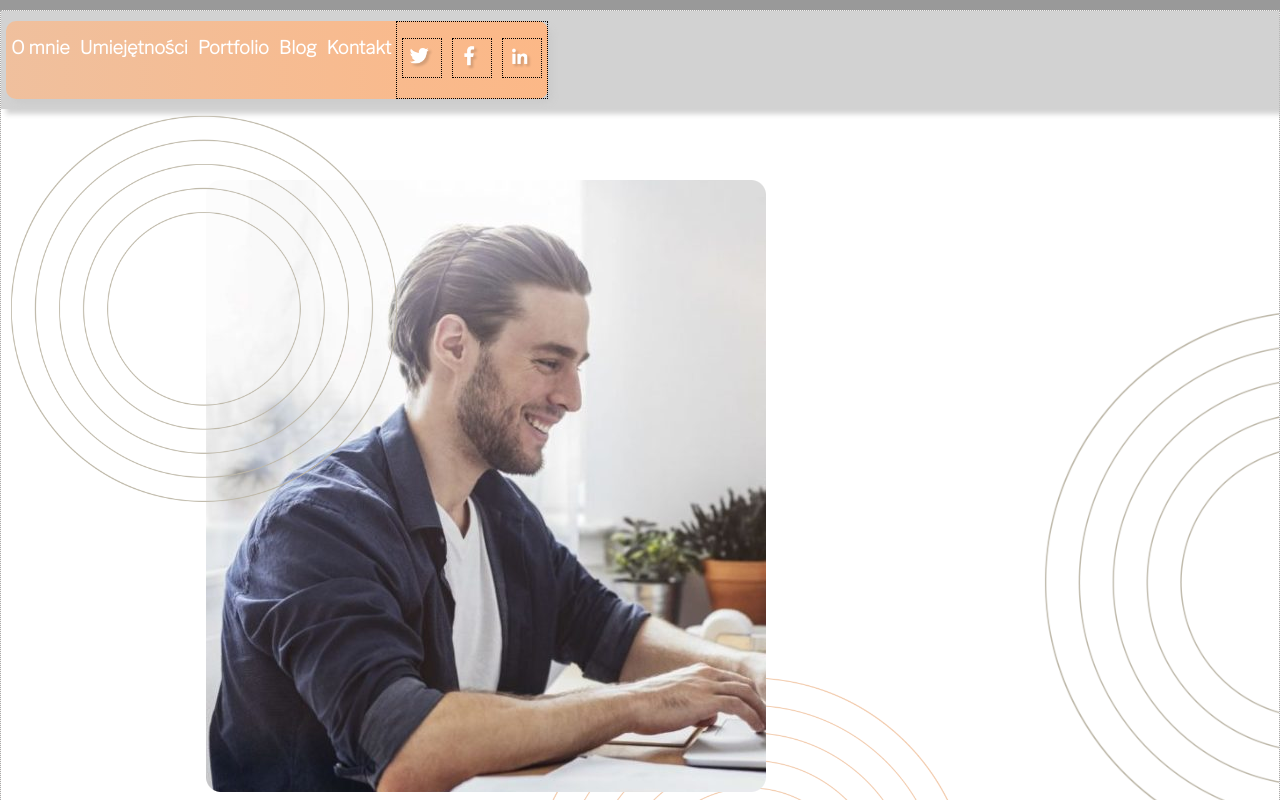
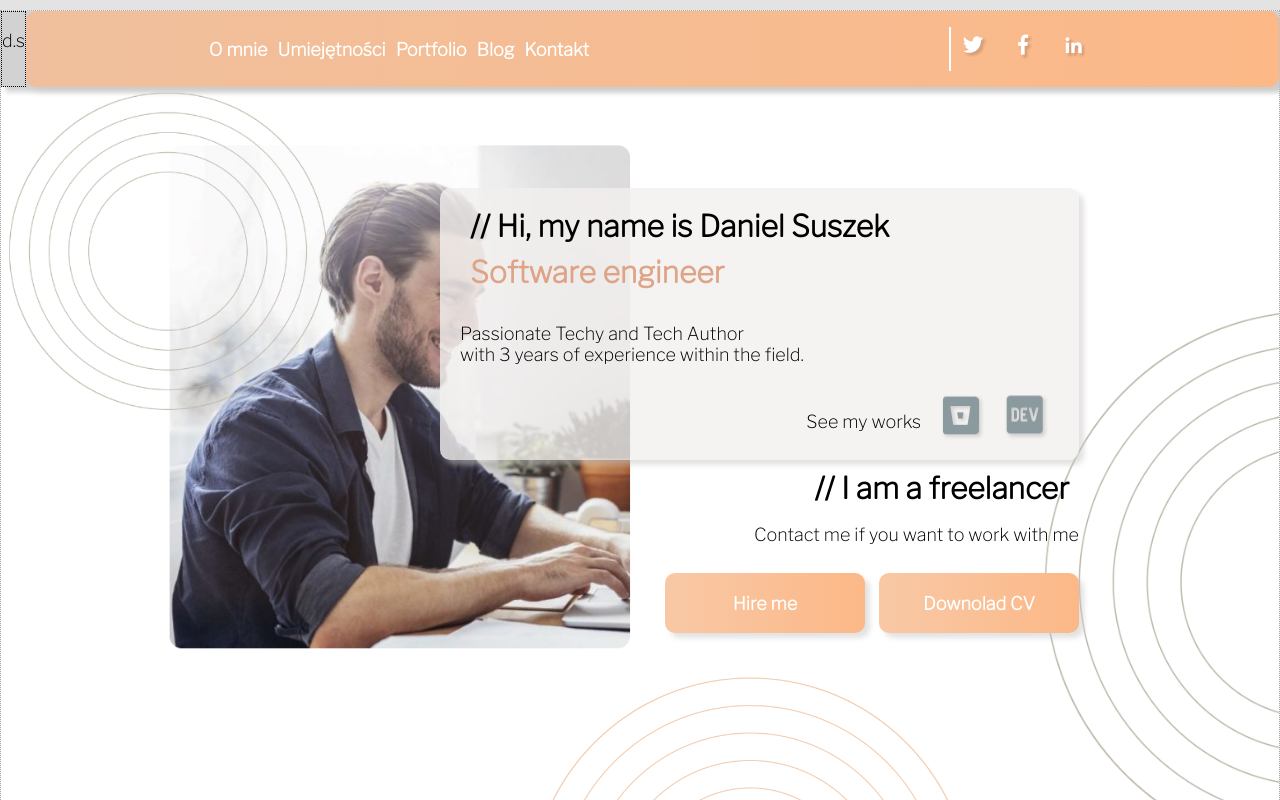
Before and after one commit to danielsuszek/github-project1, a plain HTML site: page index.html in a window 1280 px wide. Shown: the top 800 px of the page. Drawn offline with nearby package versions, Linux system fonts and the light colour scheme.

Commit message:
Header and menu is responsive @media only screen and (min-width: 768px)

```diff
--- a/css/main.css
+++ b/css/main.css
@@ -9,7 +9,8 @@
 body {
     margin: 0;
     padding: 0;
-    background-color: #999;
+    /*background-color: #999;*/
+    background-color: rgba(200, 200, 200, 0.5);
     color: #000;
 }
 
@@ -41,7 +42,7 @@ button {
     font: bold 18px 'Libre Franklin';
     border: transparent;
     cursor: pointer;
-    margin-left: 20px;
+    margin: 10px 0 10px 10px;
 /*    font-size: 1.2rem;
     background: url('../graphics/button_01.png') no-repeat top left;
     background-color: transparent;*/
@@ -70,14 +71,14 @@ button {
     background-color: rgba(191, 191, 191, 0.7);
     box-shadow: 5px 5px 5px rgba(191, 191, 191, 0.7);
 }
+
 /***** layout styles *****/
 
 /****** main layout styles *****/
 .page--container {
-    min-width: 430px;
     max-width: 1600px;
     height: 1600px;
-    width: 100vw;
+    width: 100%;
     margin: 10px auto;
     background-color: rgba(243, 241, 239, 1) ;
     border: 1px dotted #aaa;
@@ -92,11 +93,8 @@ button {
 /***** navigation styles *****/
 
 .main-nav__wrapper {
-    /*height: 150px;*/
     display: flex;
-    justify-content: space-between;
-    padding: 10px 5px;
-    /*flex-wrap: wrap;*/
+    justify-content: center;
 }
 
 .main-nav__nav--initials {
@@ -106,30 +104,36 @@ button {
 
 .main-nav__nav__wrapper {
     display: flex;
-    flex-wrap: wrap;
+    flex-direction: column;
+    align-items: center;
 }
 
-.main-nav__nav__wrapper--links {
+.main-nav__nav__wrapper--links  {
     /*border: 1px dotted #000;*/
 }
+
+.main-nav__nav__wrapper--links a {
+    /*border: 1px dotted #000;*/
+}
+
 
 .main-nav__nav__wrapper--links ul {
     display: flex;
 }
 
-.main-nav__nav__wrapper--social {
-    border: 1px dotted #000;
-    padding: 0;
+.main-nav__nav__wrapper--social ul {
+    border-left: 2px solid #fff;
 }
 
 .main-nav__nav__wrapper--social img {
     width: 40px;
-    border: 1px dotted #000;
+    /*border: 1px dotted #000;*/
 }
 
 .main-nav__nav__wrapper--social ul {
     display: flex;
 }
+
 /****** header styles *****/
 
 .main-header__wrapper {
@@ -139,10 +143,6 @@ button {
 
 .main-header__header-picture__wrapper {
     flex: 1 1 50%;
-}
-
-.main-header__header-picture__wrapper div {
-    min-width: 400px;
 }
 
 .main-header__header-picture__wrapper div img {
@@ -160,7 +160,6 @@ button {
     display: flex;
     flex-direction: column;
     justify-content: flex-end;
-    margin-left: -200px;
     padding-bottom: 20px;
 }
 
@@ -184,4 +183,92 @@ button {
 
 .main-header__header-content--contactme div {
     text-align: right;
+    margin-right: 20px;
 }
+
+.contactme-buttons {
+    border: 2px dotted #000;
+    text-align: right;
+}
+
+@media only screen and (min-width: 576px) {
+    .main-nav__nav__wrapper {
+        flex-direction: row;
+        flex: 1 1 100%;
+        justify-content: space-around;
+    }
+
+/*    .main-nav__nav__wrapper ul {
+        border-left: 1px solid #fff;
+    }   */
+
+/*    .contactme-buttons {
+        display: flex;
+        justify-content: flex-end;
+    }*/
+}
+
+@media only screen and (min-width: 768px) {
+    h2 {
+        font-size: 2vw;
+    }
+
+    p {
+        font-size: 1.5vw;
+    }
+
+    button {
+        width: 18vw;
+        height: 5vw;
+        font-size: 2vw;
+    }
+
+    .main-header__wrapper {
+        flex-direction: row;
+    }
+    .main-header__header-content__wrapper {
+
+        margin-left: -100px;
+        margin-top: 20px;
+    }
+
+    .main-header__header-content--contactme div {
+        margin-right: 0;
+    }
+
+
+}
+
+@media only screen and (min-width: 992px) {
+    .main-nav__nav--initials {
+        display: block;
+    }
+
+}
+
+@media only screen and (min-width: 1200px) {
+    h2 {
+        font: bold 30px 'Libre Franklin';
+        margin: 10px;
+    }
+
+    p {
+        font: 18px 'Libre Franklin';
+    }
+
+    button {
+        width: 200px;
+        height: 60px;
+        color: #fff;
+        font: bold 18px 'Libre Franklin';
+        border: transparent;
+        cursor: pointer;
+        margin: 10px 0 10px 10px;
+    }
+
+    .main-header__header-content__wrapper {
+        margin-left: -200px;
+        margin-top: 20px;
+    }
+
+}
--- a/index.html
+++ b/index.html
@@ -25,7 +25,7 @@
             <div class="main--wrapper">
                 <div class="main-nav__wrapper light-gray-bg">
                     <div class="main-nav__nav--initials">
-                        d.s.d
+                        <p>d.s</p>
                     </div>
                     <div class="main-nav__nav__wrapper rounded-with-shadow main-bg-gradient">
                         <div class="main-nav__nav__wrapper--links">
@@ -37,6 +37,7 @@
                                 <li><a href="#contact">Kontakt</a></li>
                             </ul>
                         </div>
+
                         <div class="main-nav__nav__wrapper--social">
                             <ul>
                                 <li><a href="https://twitter.com/?lang=pl" target="_blank"><img src="./graphics/twitter_icon.png" alt="twitter"></a></li>
@@ -68,10 +69,8 @@
                                 <div>
                                     <h2>// I am a freelancer</h2>
                                     <p>Contact me if you want to work with me</p>
-                                    <div class="contactme-buttons">
-                                        <button class="main-bg-gradient rounded-with-shadow">Hire me</button>
-                                        <button class="main-bg-gradient rounded-with-shadow">Downolad CV</button>
-                                    </div>
+                                    <button class="main-bg-gradient rounded-with-shadow">Hire me</button>
+                                    <button class="main-bg-gradient rounded-with-shadow">Downolad CV</button>
                                 </div>
                             </div>
                         </div>
@@ -84,12 +83,10 @@
                         <div id="skills" class="aboutme__aboutme--skills">
                             <div class="hundred-percent-rest">
                                 <div class="hundred-percent">
-                                    PHP5
                                 </div>
                             </div>
                             <div class="hundred-percent-rest">
                                 <div class="nighty-percent">
-                                    PHP5
                                 </div>
                             </div>
                         </div>
```
